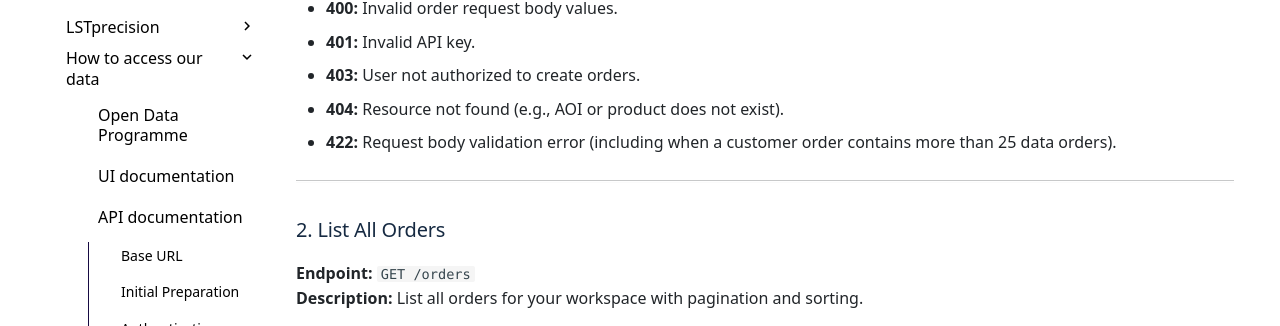
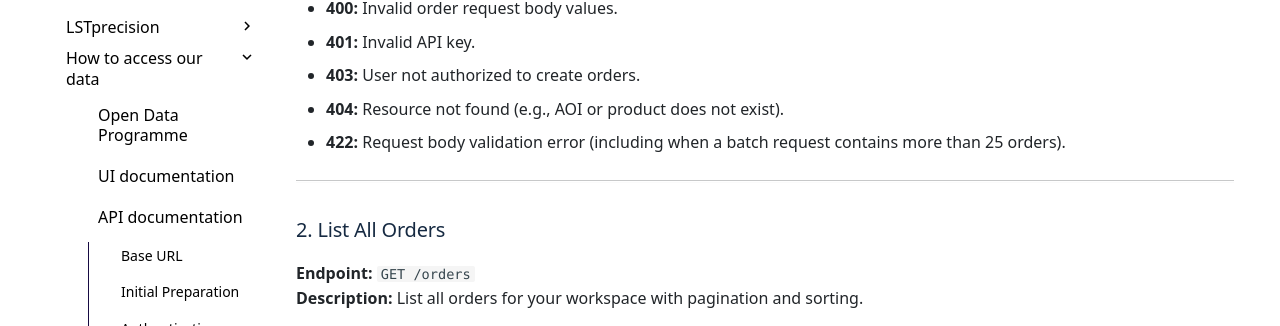
Before and after one commit to constellr/product-lst, an MkDocs documentation site: the page built from docs/API-documentation.md, in a window 1280 px wide and 900 px high, scrolled down 4163 px. Shown: the part 129-455 px from the top of the window. Built offline with MkDocs 1.6.1 and Material for MkDocs 9.7.7, drawn with Linux system fonts in a browser that asks for light colours; the version menu is left out.

Commit message:
remove customer order mention

```diff
--- a/docs/API-documentation.md
+++ b/docs/API-documentation.md
@@ -183,7 +183,7 @@ print(response.json())
 - **401:** Invalid API key.
 - **403:** User not authorized to create orders.
 - **404:** Resource not found (e.g., AOI or product does not exist).
-- **422:** Request body validation error (including when a customer order contains more than 25 data orders).
+- **422:** Request body validation error (including when a batch request contains more than 25 orders).
 ---
 
 <h3>2. List All Orders</h3>
```
